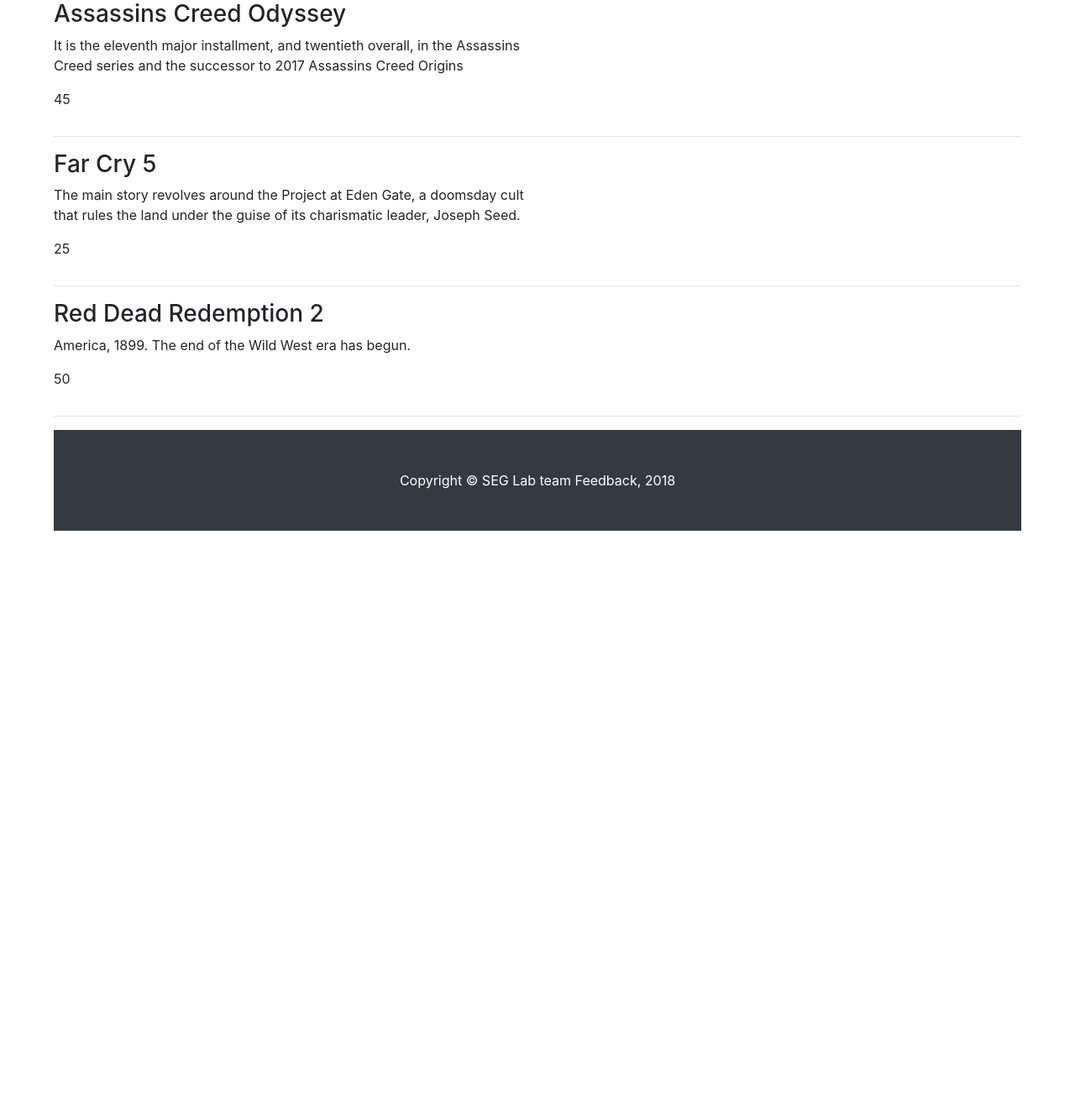
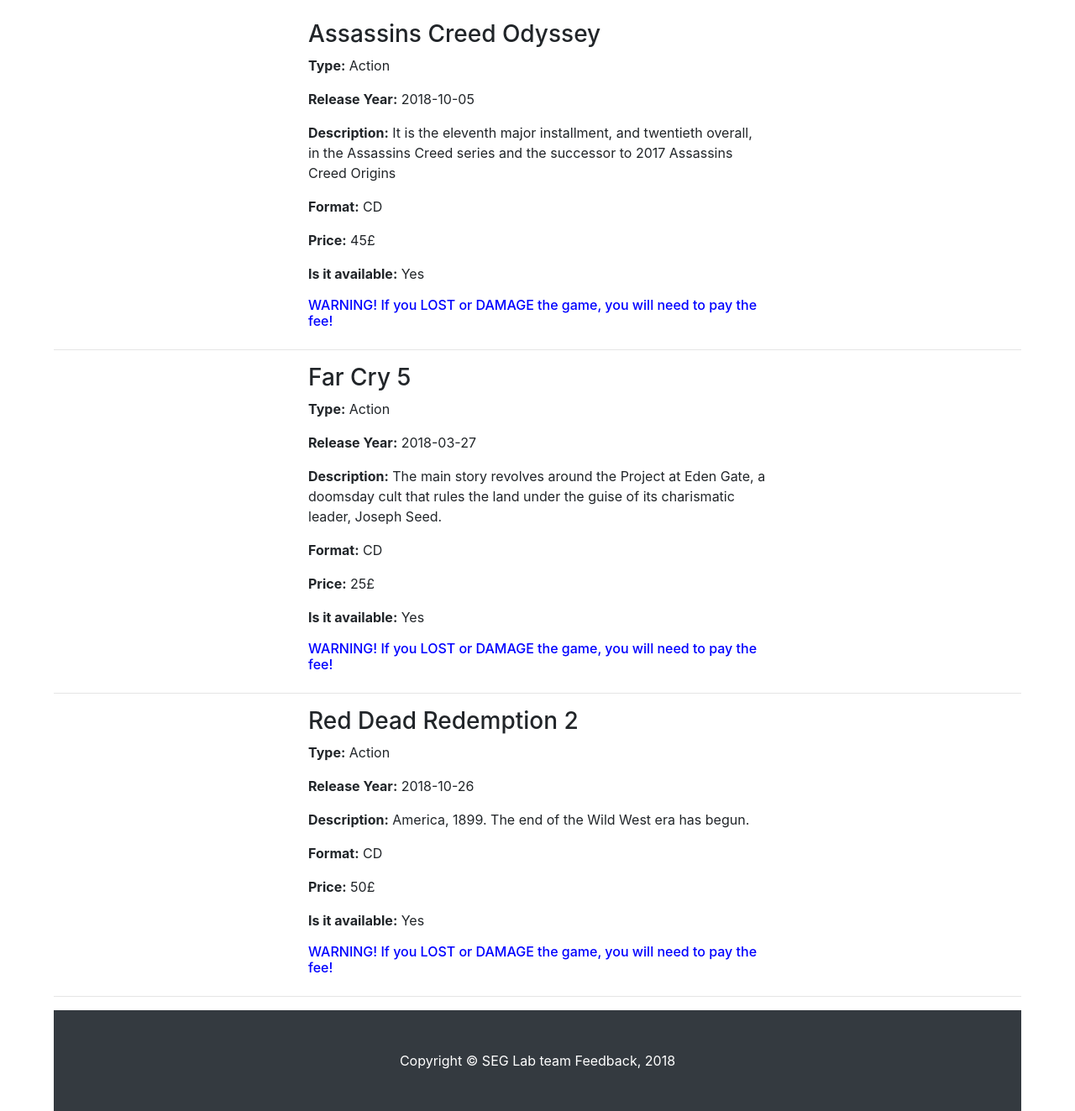
Before and after one commit to vladmit31/Video-Games-Society-Webpage, a PHP site: page /index.php in a window 1280 px wide. Shown: the part 56-1379 px from the top of the page at 84% size. Before the commit the page ends 688 px from the top, so only its background shows below. Run offline with PHP 8.4, Linux system fonts and the light colour scheme; data comes from the database, SQL or seed files in the repository.

Commit message:
Makes the mainpage better.

```diff
--- a/LabProject/VGS/public/index.php
+++ b/LabProject/VGS/public/index.php
@@ -1,10 +1,23 @@
-<?php require_once('../private/initialize.php'); ?>
-<?php include(SHARED_PATH . '/header.php'); ?>
+<?php require_once('../private/initialize.php');
+?>
+
+<!doctype html>
+<html lang="en">
+
+  <head>
+
+    <meta charset="utf-8">
+    <meta name="viewport" content="width=device-width, initial-scale=1, shrink-to-fit=no">
+    <meta name="description" content="">
+    <meta name="author" content="">
+
+    <title>Video Game Society</title>
 
     <link href="./css/games.css" rel="stylesheet">
 
-    <!-- Custom styles for this template -->
+
     <link href="./css/gameList.css" rel="stylesheet">
+
 
     <style>
     body{
@@ -12,6 +25,27 @@
         margin: 0 auto;
     }
     </style>
+
+  </head>
+
+
+  <body>
+
+    <form action="<?php echo url_for('./index.php'); ?>" method="post">
+
+    <nav class="navbar navbar-expand-lg navbar-dark bg-dark fixed-top">
+      <div class="container">
+        <a class="navbar-brand" href="./index.php">Video Game Society</a>
+
+            <input class="form-control" type="text" name="searchValue" placeholder="Search games" aria-label="Search">
+
+      </div>
+    </nav>
+    </form>
+
+    <body>
+
+   <br>
 
 
 
@@ -34,11 +68,16 @@
 
     <?php while($game = mysqli_fetch_assoc($result)){ ?>
 
-      <div class="row">
-        <div class="col-md-6">
+      <div class="row" style="margin:0px auto">
+        <div class="col-md-6" style="margin:0px auto">
           <h3><?php echo h($game['Title']); ?></h3>
-          <p><?php echo ($game['Description']) ?></p>
-           <p><?php echo ($game['Value']) ?></p>
+          <p><b>Type:</b> <?php echo ($game['Genre']) ?></p>
+          <p><b>Release Year:</b> <?php echo ($game['Release_Year']) ?></p>
+          <p><b>Description:</b> <?php echo ($game['Description']) ?></p>
+          <p><b>Format:</b> <?php echo ($game['FormatOfGame']) ?></p>
+           <p><b>Price:</b> <?php echo ($game['Value']) ?>£</p>
+           <p><b>Is it available:</b> <?php if(($game['isAvailable']) == true){echo "Yes";}else{echo "No";}?></p>
+           <h6 style="color:Blue">WARNING! If you LOST or DAMAGE the game, you will need to pay the fee!</h6>
 
         </div>
       </div>
@@ -48,5 +87,4 @@
     <?php }?>
 
 
-
 <?php include(SHARED_PATH . '/footer.php'); ?>
```
